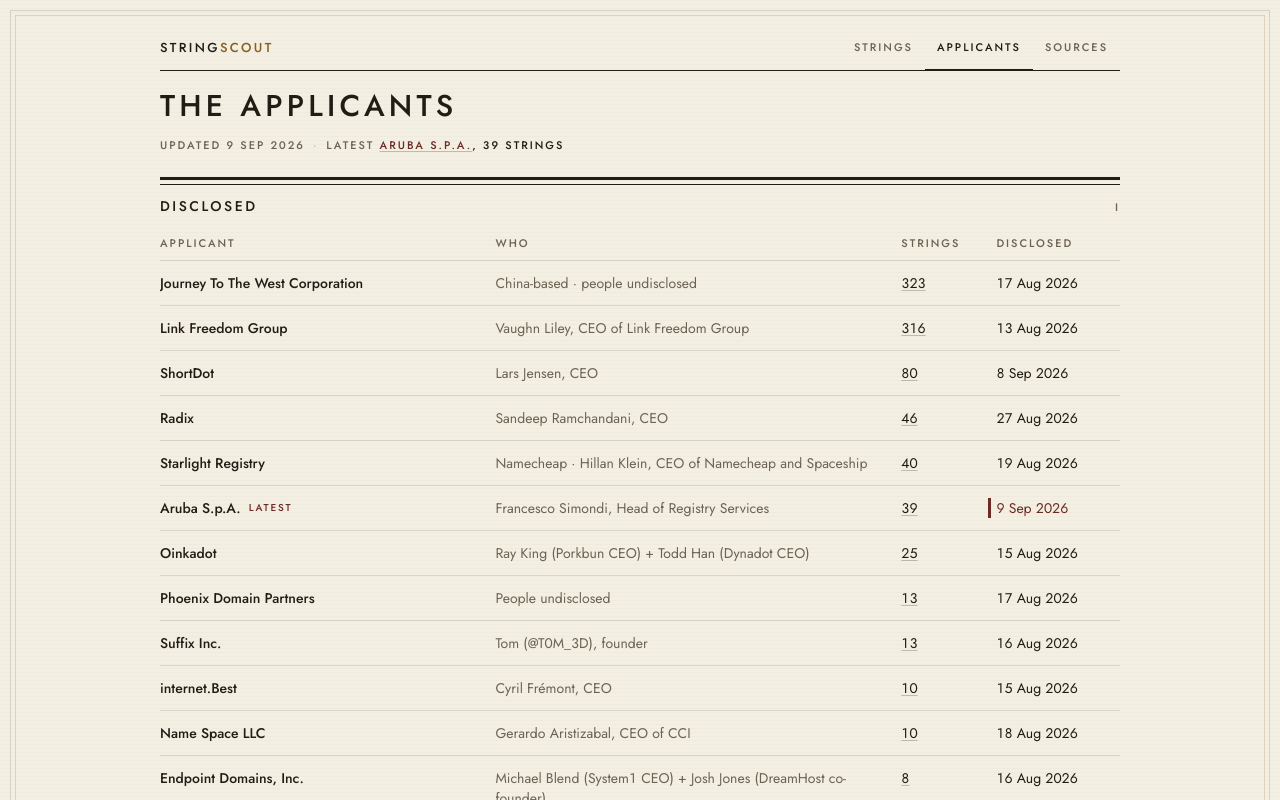
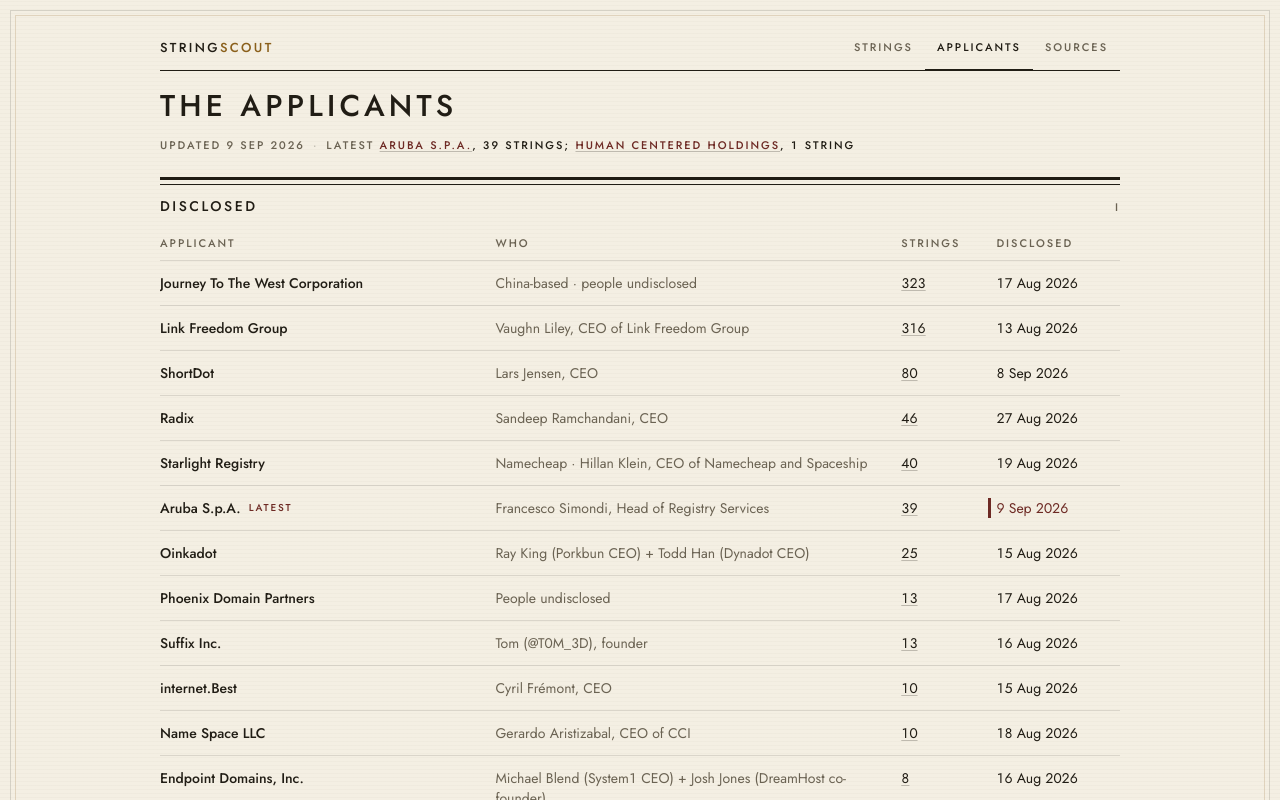
Before and after one commit to aslobodnik/stringscout, a Next.js app: page /applicants in a window 1280 px wide. Shown: the top 800 px of the page. Built offline with nearby package versions, Linux system fonts and the light colour scheme.

Commit message:
add human centered holdings, 1 string
Co-Authored-By: Claude Sonnet 5 <noreply@anthropic.com>
Claude-Session: https://claude.ai/code/session_01Nb5R6Rc1S8y1Xifr1yq3cv

```diff
--- a/data/applicants.ts
+++ b/data/applicants.ts
@@ -349,6 +349,17 @@ export const handApplicants: Applicant[] = [
     note: null,
     sourceIds: ["di"],
   },
+  {
+    slug: "hch",
+    status: "disclosed",
+    name: "Human Centered Holdings",
+    backers: "Justin O'Mara Henning, Founder and Manager",
+    applicationCount: "1",
+    feesPaid: null,
+    revealedOn: "2026-09-09",
+    note: null,
+    sourceIds: ["hch"],
+  },
 ];
 
 export const applicants: Applicant[] = [
--- a/data/claims.ts
+++ b/data/claims.ts
@@ -150,6 +150,10 @@ const hccf = expand(["self"], "hccf", ["hccf-x"], "primary");
 // Gate Naming Limited — .gate, announced by D3 on X (only record of the reveal).
 const gatenaming = expand(["gate"], "gatenaming", ["d3-gate-x"]);
 
+// Human Centered Holdings — .human, stated as applied in its own GlobeNewswire
+// release. Single-string applicant naming its application, so primary.
+const hch = expand(["human"], "hch", ["hch"], "primary");
+
 // Unstoppable Domains — .agi, .robot, .hub and .xmr, filed per its own post
 // (with 0G Foundation, Hub Culture and Cake Wallet). Primary/replacement split
 // not stated. Its Applicant Auction intent rows join via ALIASES; the ones the
@@ -281,6 +285,7 @@ export const claims: Claim[] = dedupe([
   ...harbin,
   ...hccf,
   ...gatenaming,
+  ...hch,
   ...unstoppable,
   ...radix,
   ...agentcommunity,
--- a/data/sources.ts
+++ b/data/sources.ts
@@ -259,6 +259,14 @@ const handSources: Source[] = [
     kind: "trade",
   },
   {
+    id: "hch",
+    outlet: "GlobeNewswire",
+    title: "Human Centered Holdings applies to steward .human",
+    url: "https://www.globenewswire.com/news-release/2026/09/09/3358977/0/en/human-centered-holdings-applies-to-steward-human.html",
+    date: "2026-09-09",
+    kind: "applicant",
+  },
+  {
     id: "iana",
     outlet: "IANA",
     title: "Root Zone Database",
```
